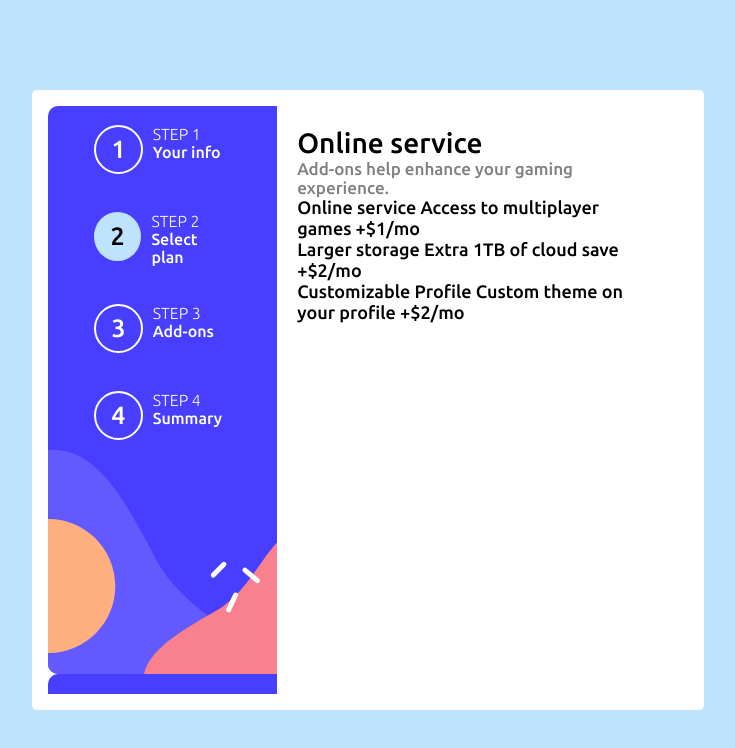
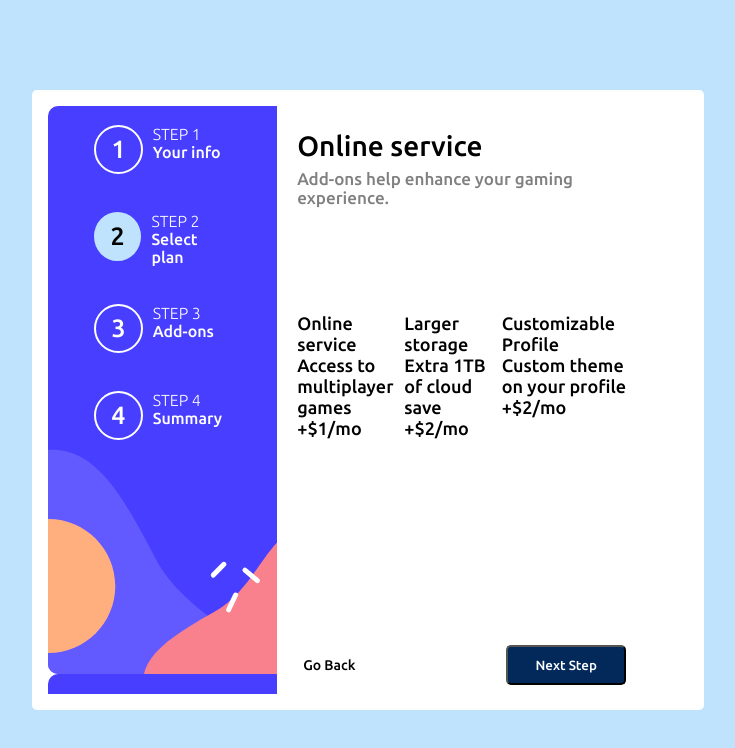
Before and after one commit to denizsecmen/MultiForm, a Next.js app: page / in a window 1280 px wide. Both pictures are taken after a click on the button "Next Page". Shown: the top 748 px of the page, without its empty margins (272-1007 px from the left). Built offline with nearby package versions, Linux system fonts and the light colour scheme.

Commit message:
Base css finisfed

```diff
--- a/src/components/mainForm/Form1/style/style.module.css
+++ b/src/components/mainForm/Form1/style/style.module.css
@@ -42,6 +42,11 @@
 .input:focus {
   border: 2px solid darkblue !important;
 }
+.header {
+  height: 20%;
+  width: 100%;
+  background-color: aqua;
+}
 .button {
   width: 120px;
   height: 40px;
--- a/src/components/mainForm/Form2/component2.tsx
+++ b/src/components/mainForm/Form2/component2.tsx
@@ -2,9 +2,11 @@ import styles from './style/style.module.css';
 export default function component2() {
   return (
     <div className={styles.component}>
-      <div className={styles.title}> Online service</div>
-      <div className={styles.subtitle}>
-        Add-ons help enhance your gaming experience.
+      <div className={styles.headers}>
+        <div className={styles.title}> Online service</div>
+        <div className={styles.subtitle}>
+          Add-ons help enhance your gaming experience.
+        </div>
       </div>
       <div className={styles.selections}>
         <div className={styles.selection}>
@@ -16,8 +18,11 @@ export default function component2() {
         <div className={styles.selection3}>
           Customizable Profile Custom theme on your profile +$2/mo
         </div>
-        <div className={styles.switch}></div>
-        <div className={styles.buttons}></div>
+      </div>
+      <div className={styles.switch}></div>
+      <div className={styles.buttons}>
+        <button className={styles.back}>Go Back</button>
+        <button className={styles.next}>Next Step</button>
       </div>
     </div>
   );
--- a/src/components/mainForm/Form2/style/style.module.css
+++ b/src/components/mainForm/Form2/style/style.module.css
@@ -3,6 +3,7 @@
   font-family: 'Ubuntu';
   display: flex;
   flex-direction: column;
+  justify-content: space-between;
   width: 80%;
   height: 95%;
   padding-top: 5%;
@@ -15,3 +16,36 @@
   font-size: 17px;
   color: gray;
 }
+.selections {
+  display: flex;
+  justify-content: space-around;
+}
+.buttons {
+  display: flex;
+  justify-content: space-between;
+}
+.next {
+  width: 120px;
+  height: 40px;
+  border-radius: 5px;
+  margin-right: 0%;
+  background-color: hsl(213, 96%, 18%);
+  color: white;
+  font-family: 'Ubuntu';
+  border-radius: 5px;
+}
+.back {
+  background-color: white;
+  font-size: 14px;
+  border: 0px;
+  font-family: 'Ubuntu';
+}
+.input:focus {
+  border: 2px solid darkblue !important;
+}
+.headers {
+  height: 15%;
+  display: flex;
+  flex-direction: column;
+  justify-content: space-around;
+}
```
